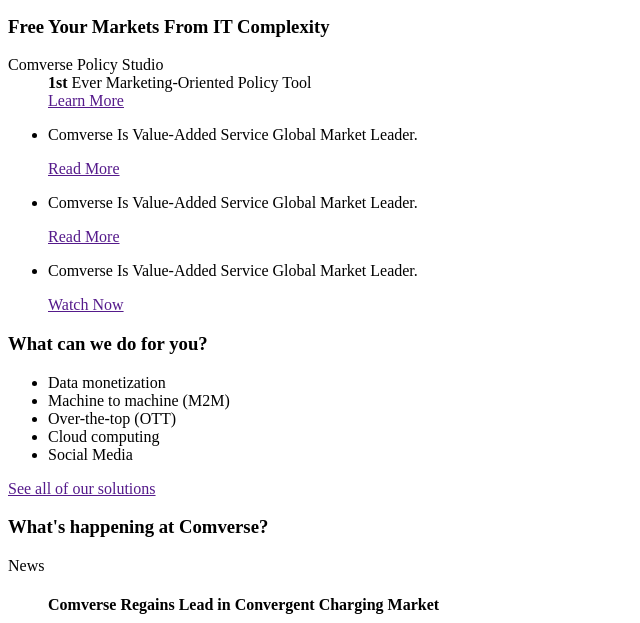
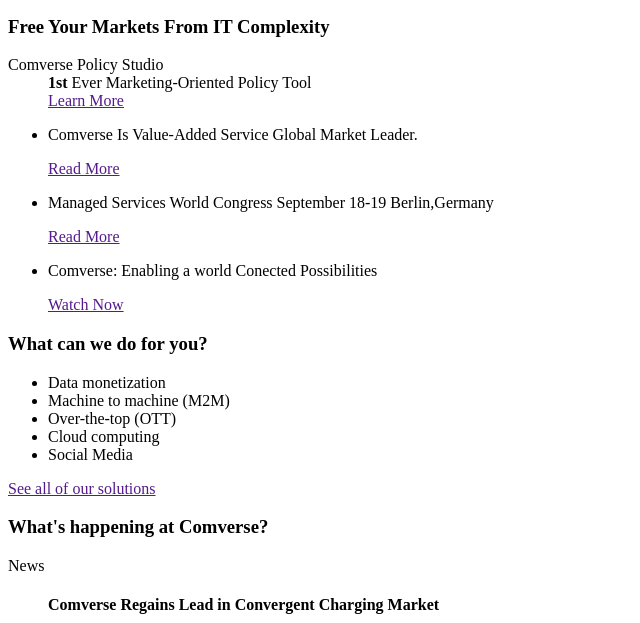
Before and after one commit to deeband/comverse, a plain HTML site: page index.html in a window 1280 px wide. Shown: the part 177-800 px from the top of the page, without its empty margins (0-640 px from the left). Drawn offline with Linux system fonts and the light colour scheme.

Commit message:
Update index.html

```diff
--- a/index.html
+++ b/index.html
@@ -34,11 +34,11 @@
 <a href="">Read More</a>
 </li>
 <li>
-<p>Comverse Is Value-Added Service Global Market Leader.</p>
+<p>Managed Services World Congress September 18-19 Berlin,Germany</p>
 <a href="">Read More</a>
 </li>
 <li>
-<p>Comverse Is Value-Added Service Global Market Leader.</p>
+<p>Comverse: Enabling a world Conected Possibilities</p>
 <a href="">Watch Now</a>
 </li>
 </ul>
```
